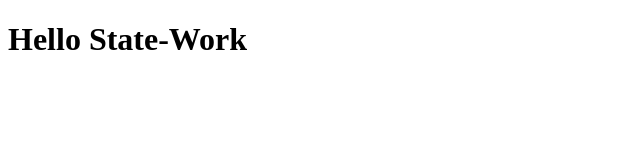
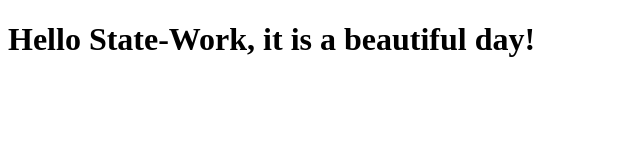
Before and after one commit to v-j-g/state-work-site, a plain HTML site: page site/index.html in a window 1280 px wide. Shown: the whole page, without its empty margins (0-640 px from the left). Drawn offline with Linux system fonts and the light colour scheme.

Commit message:
Small addition to content.

```diff
--- a/site/index.html
+++ b/site/index.html
@@ -4,6 +4,6 @@
 	<title>Hello State-Work</title>
 </head>
 <body>
-<h1>Hello State-Work</h1>
+<h1>Hello State-Work, it is a beautiful day!</h1>
 </body>
 </html>
```
